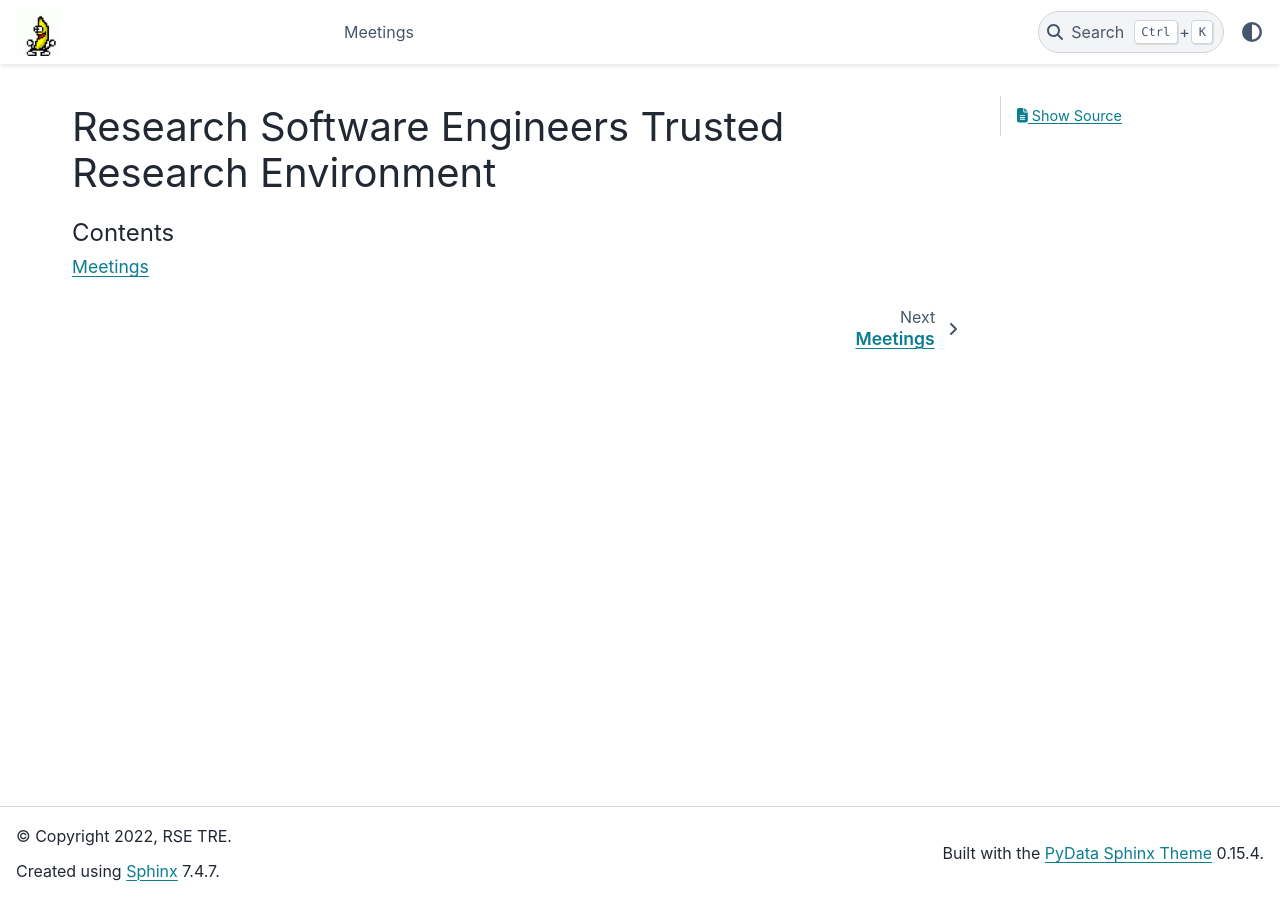
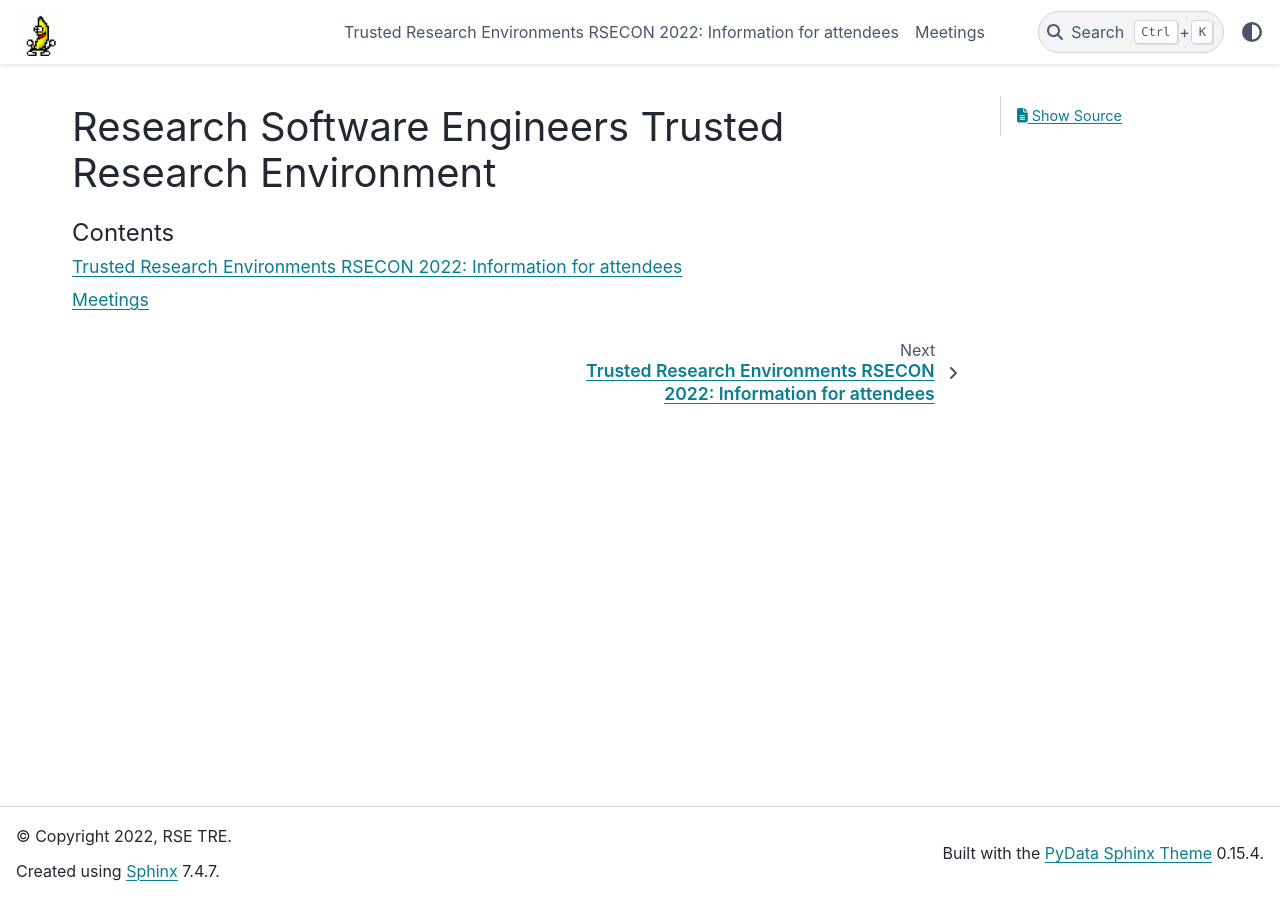
Before and after one commit to rse-tre/community, a Sphinx documentation site: the page built from docs/index.md, in a window 1280 px wide. Built offline with Sphinx 7.4.7 and the PyData theme 0.15.4, drawn with Linux system fonts in a browser that asks for light colours; some of the changed lines change nothing that is shown.

Commit message:
Add rsecon22 agenda

````diff
--- a/docs/index.md
+++ b/docs/index.md
@@ -1,8 +1,9 @@
 # Research Software Engineers Trusted Research Environment
 
 ```{toctree}
-:maxdepth: 2
+:maxdepth: 1
 :caption: Contents
 
+rsecon22/index
 meetings/index
 ```
--- /dev/null
+++ b/docs/rsecon22/index.md
@@ -0,0 +1,104 @@
+# Trusted Research Environments RSECON 2022: Information for attendees
+
+## 09:00 - 16:00 Monday 5th September 2022
+
+Location: Room 2.16, [The Frederick Douglass Centre, Newcastle University](https://www.google.com/maps/place/The+Frederick+Douglass+Centre,+Newcastle+University/@54.972949,-1.625321,18z/data=!4m5!3m4!1s0x0:0x7ad7e5d4033f0a66!8m2!3d54.9731445!4d-1.625024?hl=en-GB&shorturl=1)
+
+Room open: 09:00
+Day start: 09:30
+
+Notes of this meeting will be written up and published online for the benefit of the wider community.
+
+[Code of conduct](https://society-rse.org/about/policies/code-of-conduct/)
+
+### Mission
+
+To have a community space where people can collaborate on and communicate about TRE infrastructure
+
+## Schedule
+
+| Time            | Session                                                                                              | Speakers                |
+| --------------- | ---------------------------------------------------------------------------------------------------- | ----------------------- |
+| 09:00 - 09:30   | Arrival (coffee and pastries)                                                                        |
+| 09:30 - 09:50   | Introduction                                                                                         | Simon Li & Hari Sood    |
+|                 | **Community presentations** :point_down:                                                             |
+| _09:50 - 10:30_ | _Organisational overviews_                                                                           |
+|                 | ADR Scotland at EPCC                                                                                 | Mike Jackson            |
+|                 | HRA                                                                                                  | Alan Smith              |
+|                 | SDAP                                                                                                 | Martin O'Reilly         |
+|                 | Microsoft UK for Precision Medicine                                                                  | Alessandro Riccombeni   |
+| _10:30 - 10:35_ | Break                                                                                                |
+| _10:35 - 11:30_ | _TRE implementations_                                                                                |
+|                 | Secure workflows for HPC                                                                             | Harvey Richardson       |
+|                 | The Outbreak Data Analysis Platform                                                                  | Andrew Brooks           |
+|                 | The Alan Turing Institute's Data Safe Haven                                                          | James Robinson          |
+|                 | Sensitive Research Data Service                                                                      | University of Sheffield |
+|                 | Design of a local TRE for process of patient records                                                 | Thomas Arildsen         |
+|                 | The TREEHOOSE Open Source Cloud TRE                                                                  | Chris Cole              |
+| _11:30 - 11:45_ | _Using TREs_                                                                                         |
+|                 | Developing and Publishing Code for Trusted Research Environments: Best Practices and Ways of Working | Ed Chalstrey            |
+|                 | Understanding researcher needs in TREs                                                               | Meag Doherty            |
+| 11:45 - 12:00   | Morning wrap up                                                                                      |
+| ---             | ---                                                                                                  | ---                     |
+| 12:00 - 13:00   | Lunch                                                                                                |
+| 13:00 - 13:15   | Introduction for afternoon                                                                           |
+| 13:15 - 15:00   | Unconference style breakouts & discussions                                                           |
+| 15:15 - 16:00   | Washup                                                                                               |
+
+### Suggested topics for afternoon discussion
+
+(Exact topics for discussion will be decided on the day)
+
+- Community management & engagement
+- Best practices for publishing research done with TREs
+- Current uses for TREs
+- How to collaborate inside a TRE
+- Data ingress/egress mechanisms/controls/policies
+- Managing software development in a TRE
+- User experience in TREs
+- Open source infrastructure and collaborations
+- Cloud vs on-prem TREs
+- Secure workflows for HPC
+- Standardisation of deployments
+- Standardisation of information governance, certification & regulation
+
+## Institutions represented
+
+- Aalborg University
+- The Alan Turing Institute
+- HPE
+- HRA
+- Microsoft UK
+- National Institutes of Health / Software Sustainability Institute Fellow
+- University College London / Hospitals Trust
+- University of Sheffield
+- University of Cambridge
+- University of Dundee
+- University of Edinburgh
+- University of Manchester
+- UK Health Security Agency
+
+## Breakout discussion notes
+
+### Session 1 - 13:15 - 13:45
+
+1. [Community management](https://hackmd.io/9ZBpaeFGTHquSHQBMLh_Mg)
+2. [Standardisation of information governance, certification & regulation](https://hackmd.io/qXOzeGBgQ5aejX9xBT6EbQ)
+3. [Managing software development in a TRE](https://hackmd.io/tgJ-bNJgQBStoZ8-8cqC2w)
+4. [General Discussion](https://hackmd.io/T2rvMD0cSL6PDFDPurd8xg)
+
+### Session 2 - 13:50 - 14:20
+
+1. [Community management](https://hackmd.io/9ZBpaeFGTHquSHQBMLh_Mg)
+2. [User experience in TREs](https://hackmd.io/t5xfBM4oSmuLUiTY8WE6qA)
+3. [Open source infrastructure and collaborations](https://hackmd.io/PB0bHmYSQSe9CWiPqg2f4w)
+4. [General Discussion](https://hackmd.io/T2rvMD0cSL6PDFDPurd8xg)
+
+### Session 3 - 14:25 - 14:55
+
+1. [Community management](https://hackmd.io/9ZBpaeFGTHquSHQBMLh_Mg)
+2. [Safe data linkage and quality control](https://hackmd.io/oZJIy_7tQeuJQdigwL8gKg)
+3. [Ingress/egress mechanisms/controls/policies](https://hackmd.io/mbvCza5uQQOQCSybHCVf-g)
+4. [General Discussion](https://hackmd.io/T2rvMD0cSL6PDFDPurd8xg)
+
+### Washup - 15:00 - 15:45
````
